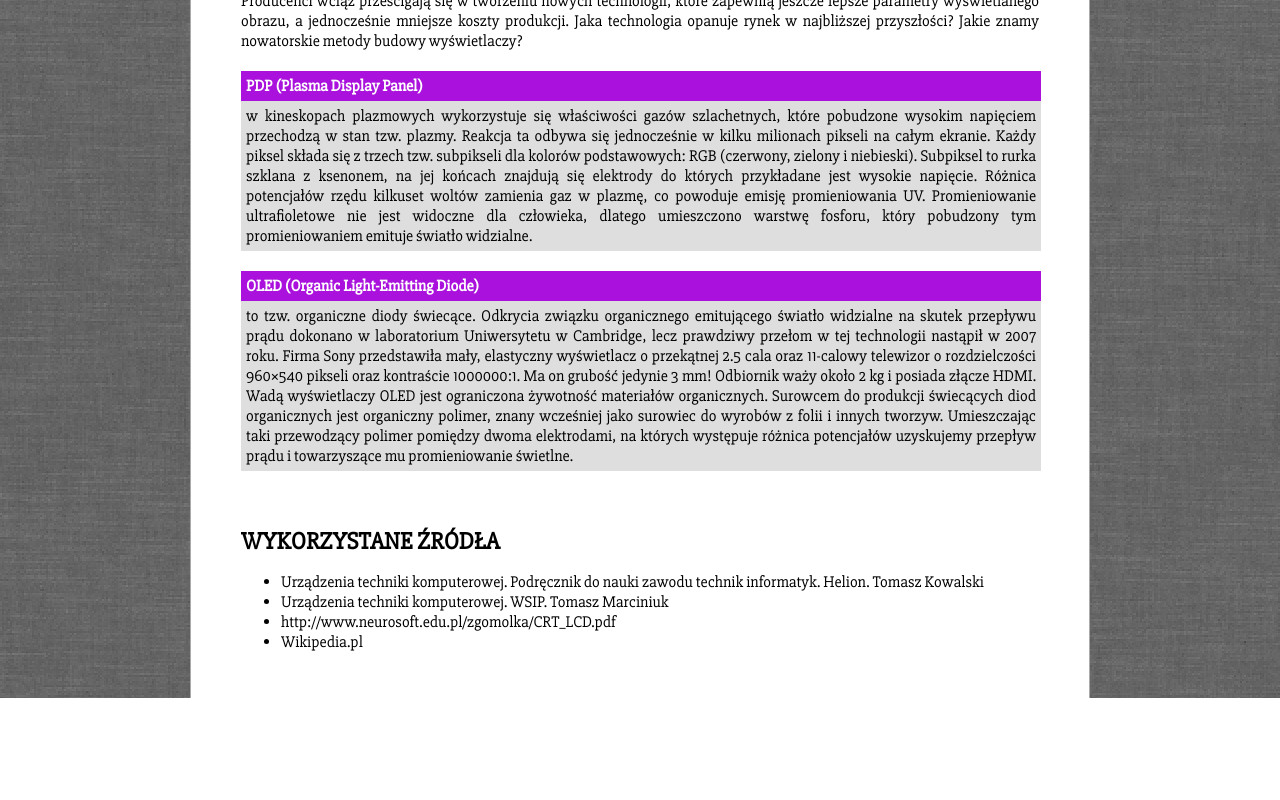
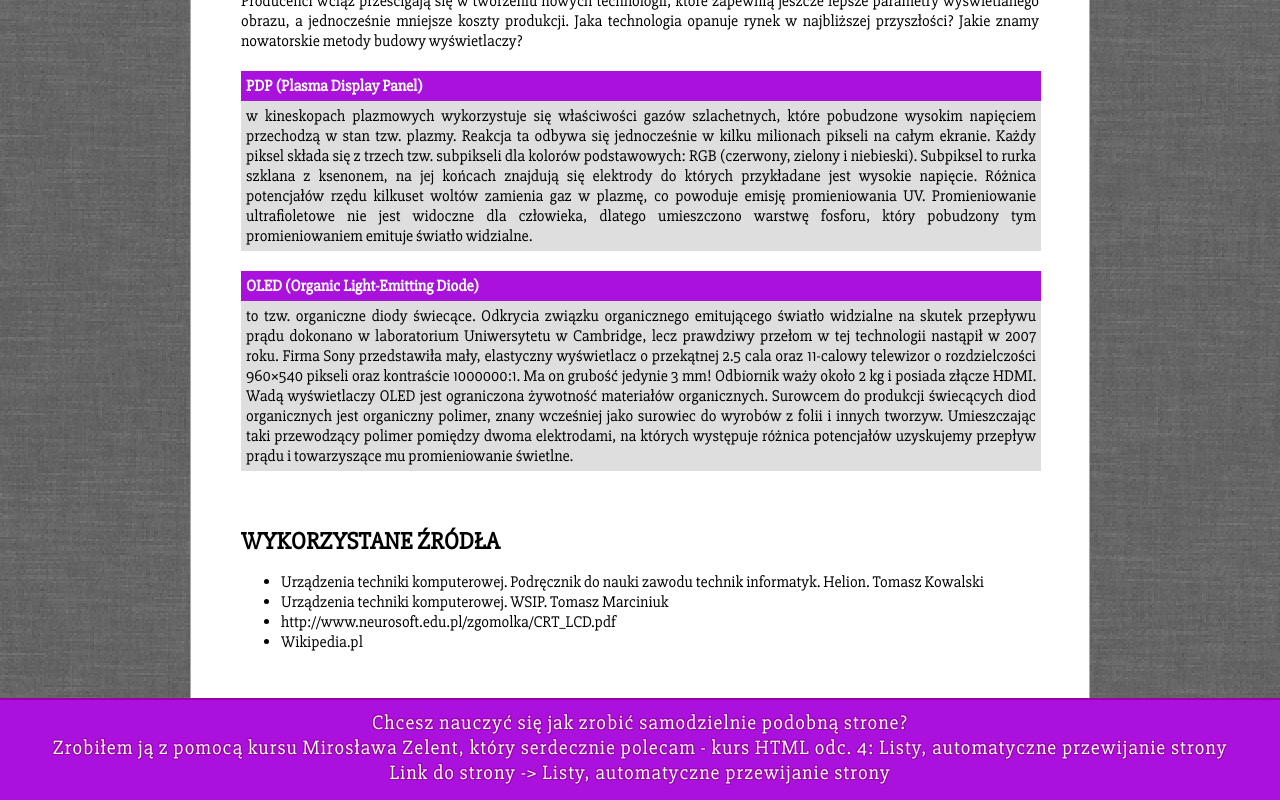
Before and after one commit to danditk/Monitors, a plain HTML site: page index.html in a window 1280 px wide. Shown: the part 10593-11393 px from the top of the page. Before the commit the page ends 11291 px from the top, so only its background shows below. Drawn offline with nearby package versions, Linux system fonts and the light colour scheme.

Commit message:
added footer with source how i lern to do that webside

```diff
--- a/index.html
+++ b/index.html
@@ -635,7 +635,12 @@
 			</ul>
 		</div>
 
+	</div>
 
+	<div id="footer">
+		Chcesz nauczyć się jak zrobić samodzielnie podobną strone?<br />
+		Zrobiłem ją z pomocą kursu Mirosława Zelent, który serdecznie polecam - kurs HTML odc. 4: Listy, automatyczne przewijanie strony<br />
+		Link do strony -> <a href:"http://miroslawzelent.pl/kurs-html/listy-przewijanie-strony/">Listy, automatyczne przewijanie strony</a>
 	</div>
 
 </body>
--- a/style.css
+++ b/style.css
@@ -130,3 +130,22 @@ ol > li > ul > li:before
 	padding: 20px 40px;
 	text-align: justify;
 }
+
+#footer
+{
+	width: 100%;
+	height: 80px;
+	background-color: #aa11dd;
+	font-size: 20px;
+	color: white;
+	text-align: center;
+	/* text-transform: uppercase; */
+	padding:10px 0px 10px 0px;
+	letter-spacing: 1px;
+	border-top: 2px solid #9900aa;
+	text-shadow:
+	1px 1px 0 #9900aa,
+	-1px 1px 0 #9900aa,
+	-1px -1px 0 #9900aa,
+	1px -1px 0 #9900aa;
+}
```
